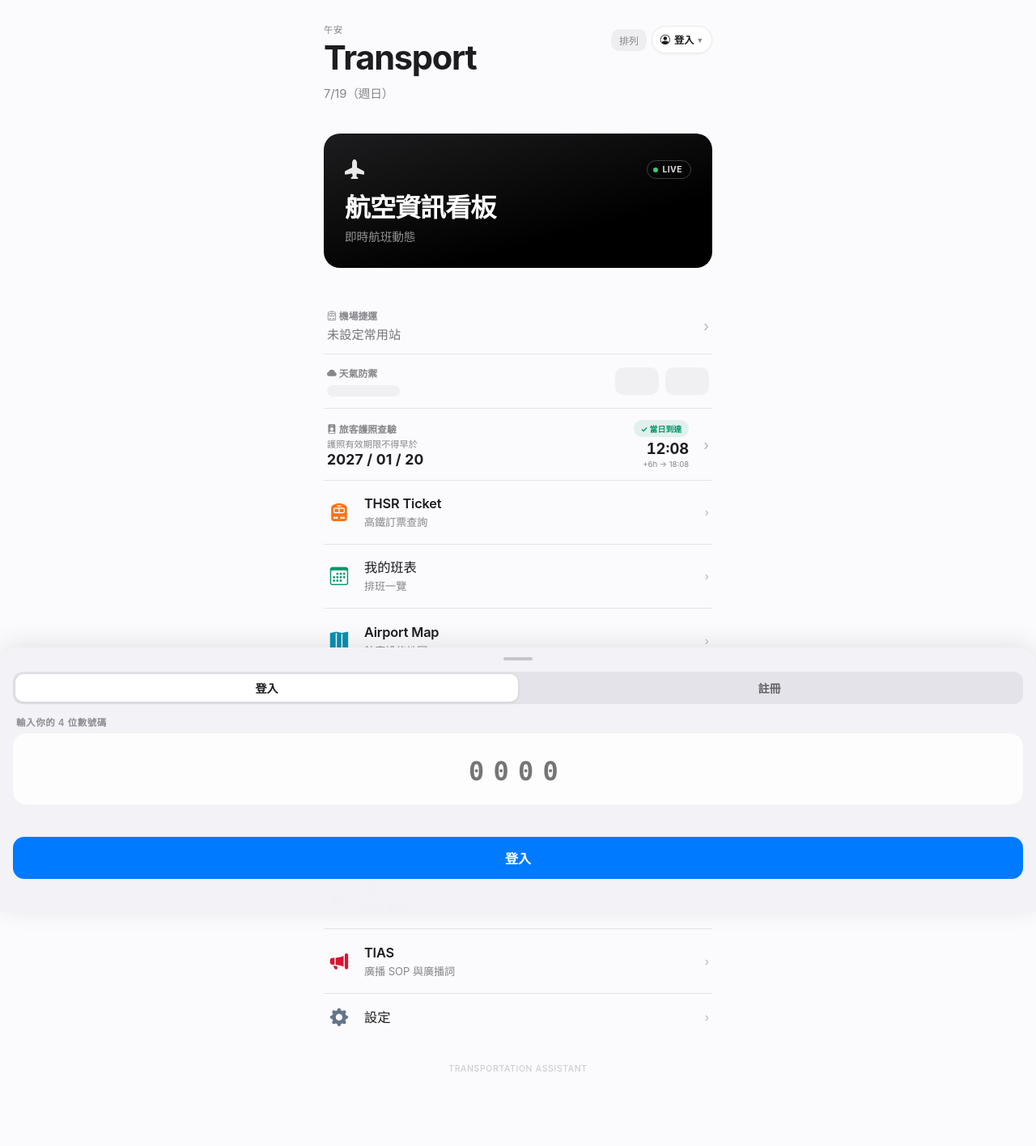
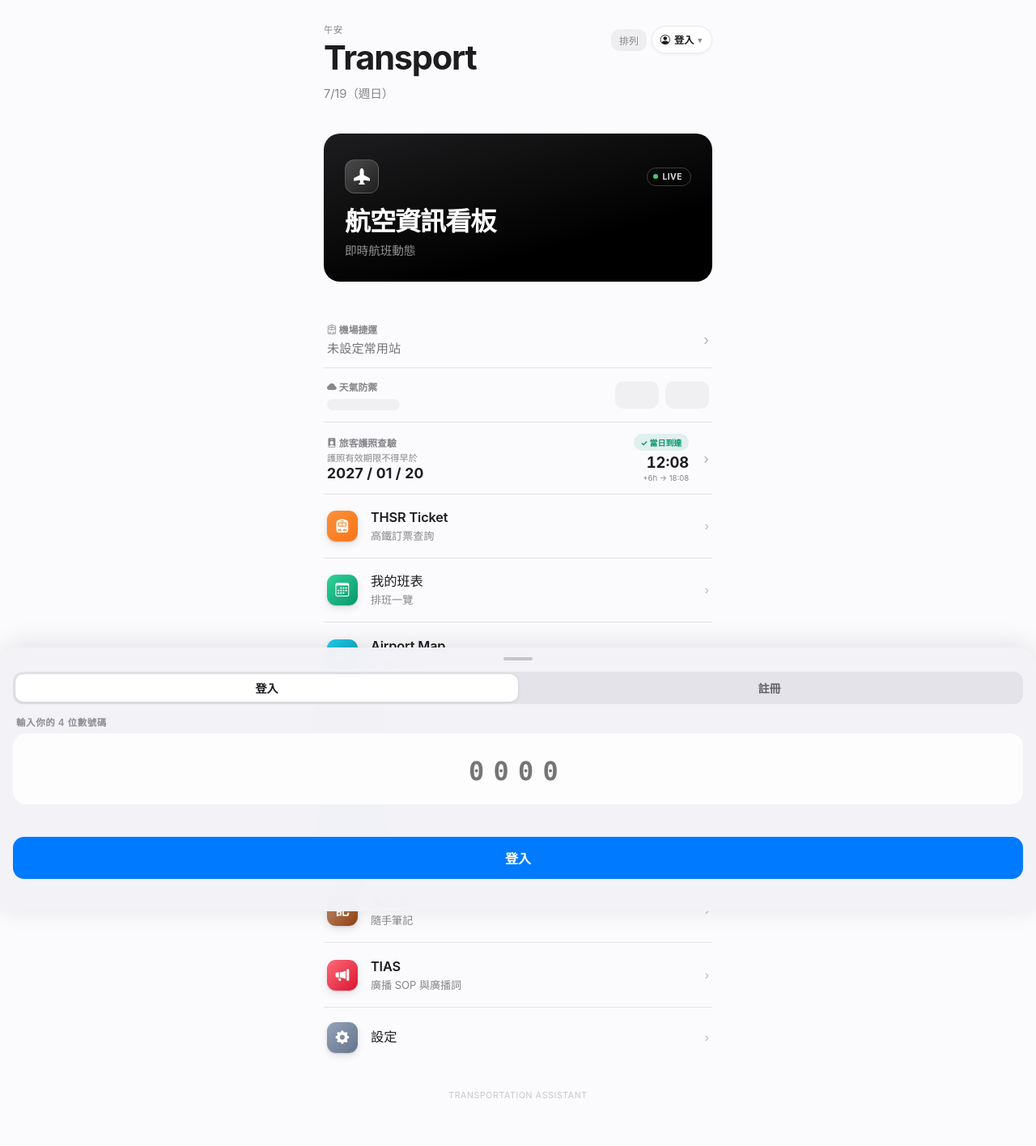
Before and after one commit to twwone/Transportationtool, a Flask app: page / in a window 1280 px wide. Shown: the whole page at 81% size. Before the commit the page ends 1324 px from the top, so only its background shows below. Run offline with Flask 3, Linux system fonts and the light colour scheme.

Commit message:
style: upgrade home page icons to iOS Settings-style gradient chips
Replace flat single-color glyphs with rounded-square gradient badges
(white icon on brand-color gradient) for a more premium, native-Apple
feel. Hero flight icon gets a matching glass chip treatment. Removes
now-redundant dark-mode icon color overrides since chips are
theme-independent.

```diff
--- a/templates/home.html
+++ b/templates/home.html
@@ -160,7 +160,13 @@ body {
   align-items: center;
   justify-content: space-between;
 }
-.hero-icon { font-size: 1.5rem; line-height: 1; color: rgba(255,255,255,0.9); }
+.hero-icon {
+  width: 42px; height: 42px; border-radius: 12px;
+  display: flex; align-items: center; justify-content: center;
+  font-size: 1.25rem; line-height: 1; color: #fff;
+  background: linear-gradient(135deg, rgba(255,255,255,0.22), rgba(255,255,255,0.06));
+  border: 1px solid rgba(255,255,255,0.18);
+}
 .live-badge {
   display: flex;
   align-items: center;
@@ -207,14 +213,20 @@ body {
 .card-sm:last-of-type { border-bottom: none; }
 .sm-icon {
   flex-shrink: 0;
-  width: 30px;
-  font-size: 1.4rem;
+  width: 38px;
+  height: 38px;
+  border-radius: 11px;
+  display: flex;
+  align-items: center;
+  justify-content: center;
+  font-size: 1.05rem;
   line-height: 1;
-  text-align: center;
+  color: #fff;
+  box-shadow: 0 1px 2px rgba(0,0,0,0.14), 0 4px 10px rgba(0,0,0,0.10);
   transition: transform 0.3s cubic-bezier(0.22,1,0.36,1);
 }
 @media (hover: hover) {
-  .card-sm:hover .sm-icon { transform: scale(1.1); }
+  .card-sm:hover .sm-icon { transform: scale(1.08); }
 }
 .sm-text { flex: 1; min-width: 0; }
 .sm-title {
@@ -237,18 +249,18 @@ body {
   opacity: 0.6;
 }
 
-/* 各項目 icon 識別色（僅圖示上色，不再整塊填色） */
-.card-thsr      .sm-icon { color: #f97316; }
-.card-mrt       .sm-icon { color: #7c3aed; }
-.card-schedule  .sm-icon { color: #059669; }
-.card-amenities .sm-icon { color: #0891b2; }
-.card-visa      .sm-icon { color: #d97706; }
-.card-share     .sm-icon { color: #2563eb; }
-.card-weather   .sm-icon { color: #0284c7; }
-.card-diet      .sm-icon { color: #16a34a; }
-.card-memo      .sm-icon { font-family: Georgia, serif; font-weight: normal; color: #92400e; }
-.card-sop       .sm-icon { color: #d91430; }
-.card-settings  .sm-icon { color: #64748b; }
+/* 各項目 icon 識別色 — iOS 設定 App 式圓角色塊圖示，淺色/深色模式共用 */
+.card-thsr      .sm-icon { background: linear-gradient(135deg,#fb923c,#f97316); }
+.card-mrt       .sm-icon { background: linear-gradient(135deg,#a78bfa,#7c3aed); }
+.card-schedule  .sm-icon { background: linear-gradient(135deg,#34d399,#059669); }
+.card-amenities .sm-icon { background: linear-gradient(135deg,#22d3ee,#0891b2); }
+.card-visa      .sm-icon { background: linear-gradient(135deg,#fbbf24,#d97706); }
+.card-share     .sm-icon { background: linear-gradient(135deg,#60a5fa,#2563eb); }
+.card-weather   .sm-icon { background: linear-gradient(135deg,#38bdf8,#0284c7); }
+.card-diet      .sm-icon { background: linear-gradient(135deg,#4ade80,#16a34a); }
+.card-memo      .sm-icon { background: linear-gradient(135deg,#c4967a,#92400e); font-family: Georgia, serif; font-weight: 600; }
+.card-sop       .sm-icon { background: linear-gradient(135deg,#ff6b7a,#d91430); }
+.card-settings  .sm-icon { background: linear-gradient(135deg,#94a3b8,#64748b); }
 
 /* ── Strip 列（機捷 / 天氣 / 護照，融入同一份清單，僅數字保留識別色）── */
 .card-strip {
@@ -437,22 +449,7 @@ body {
     background: linear-gradient(165deg, #1c1c1e 0%, #000 70%);
     border: 1px solid rgba(255,255,255,0.08);
   }
-  /* 深色模式：僅圖示提亮，清單本身維持無底色 */
-  .card-thsr .sm-icon     { color: #fb923c; }
-  .card-mrt .sm-icon      { color: #a78bfa; }
-  .card-schedule .sm-icon { color: #34d399; }
-  .card-amenities .sm-icon{ color: #22d3ee; }
-  .card-visa .sm-icon     { color: #fbbf24; }
-  .card-share .sm-icon    { color: #60a5fa; }
-  .card-weather .sm-icon  { color: #38bdf8; }
-  .card-diet .sm-icon     { color: #4ade80; }
-  .card-memo .sm-icon     { color: #c4967a; }
-  .card-sop .sm-icon      { color: #ff4455; }
-  .card-settings .sm-icon { color: #94a3b8; }
-  .card-thsr .sm-title,.card-mrt .sm-title,.card-schedule .sm-title,
-  .card-amenities .sm-title,.card-visa .sm-title,
-  .card-share .sm-title,.card-weather .sm-title,.card-diet .sm-title,
-  .card-memo .sm-title,.card-sop .sm-title,.card-settings .sm-title { color: var(--text); }
+  /* 圖示色塊在淺色/深色模式下共用同一組漸層，不需個別覆寫 */
   .footer   { color: #3a3a3c; }
   .sort-btn { background: rgba(255,255,255,0.1); color: #ebebf5; }
   .sort-btn.active { background: #0d9488; color: #fff; }
```
